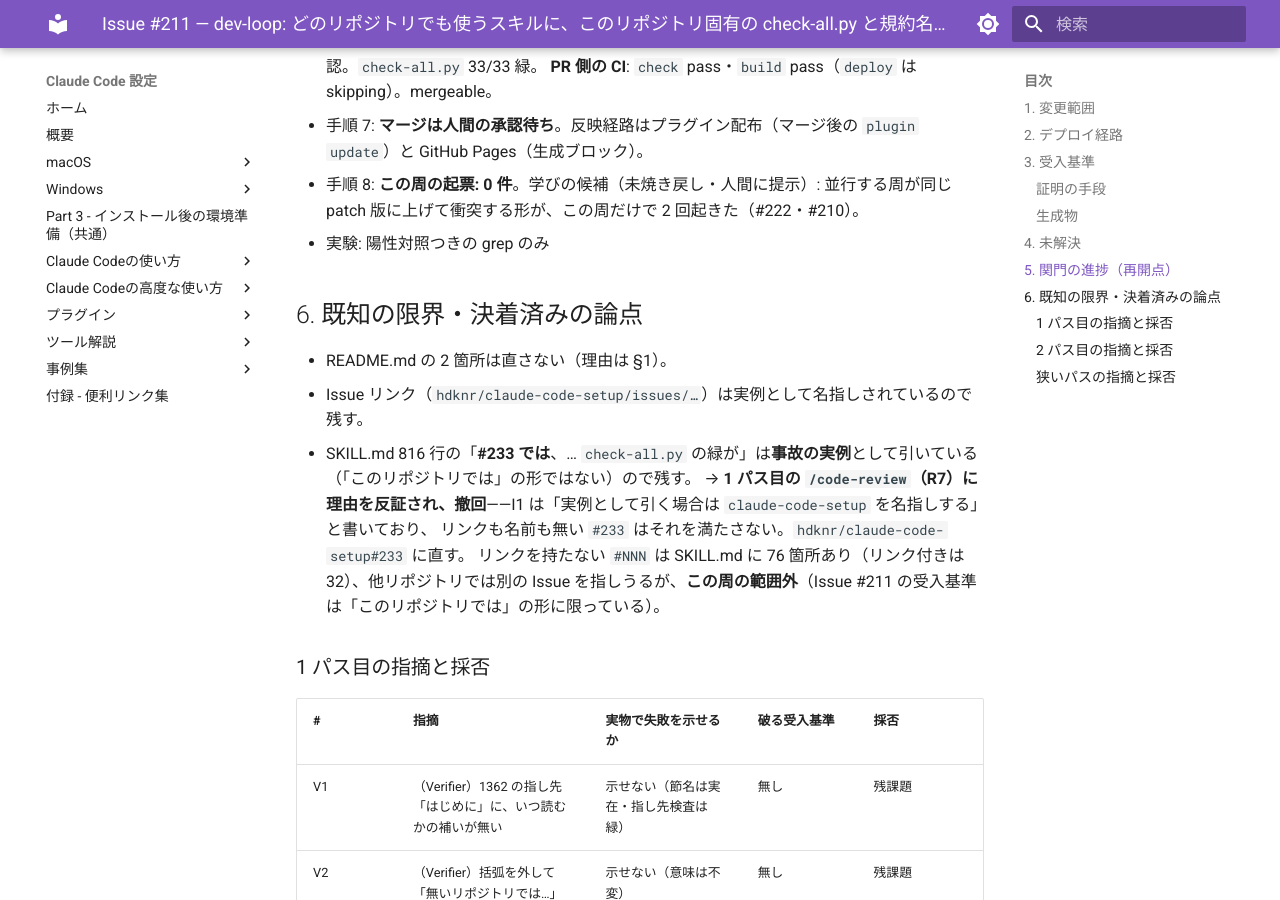
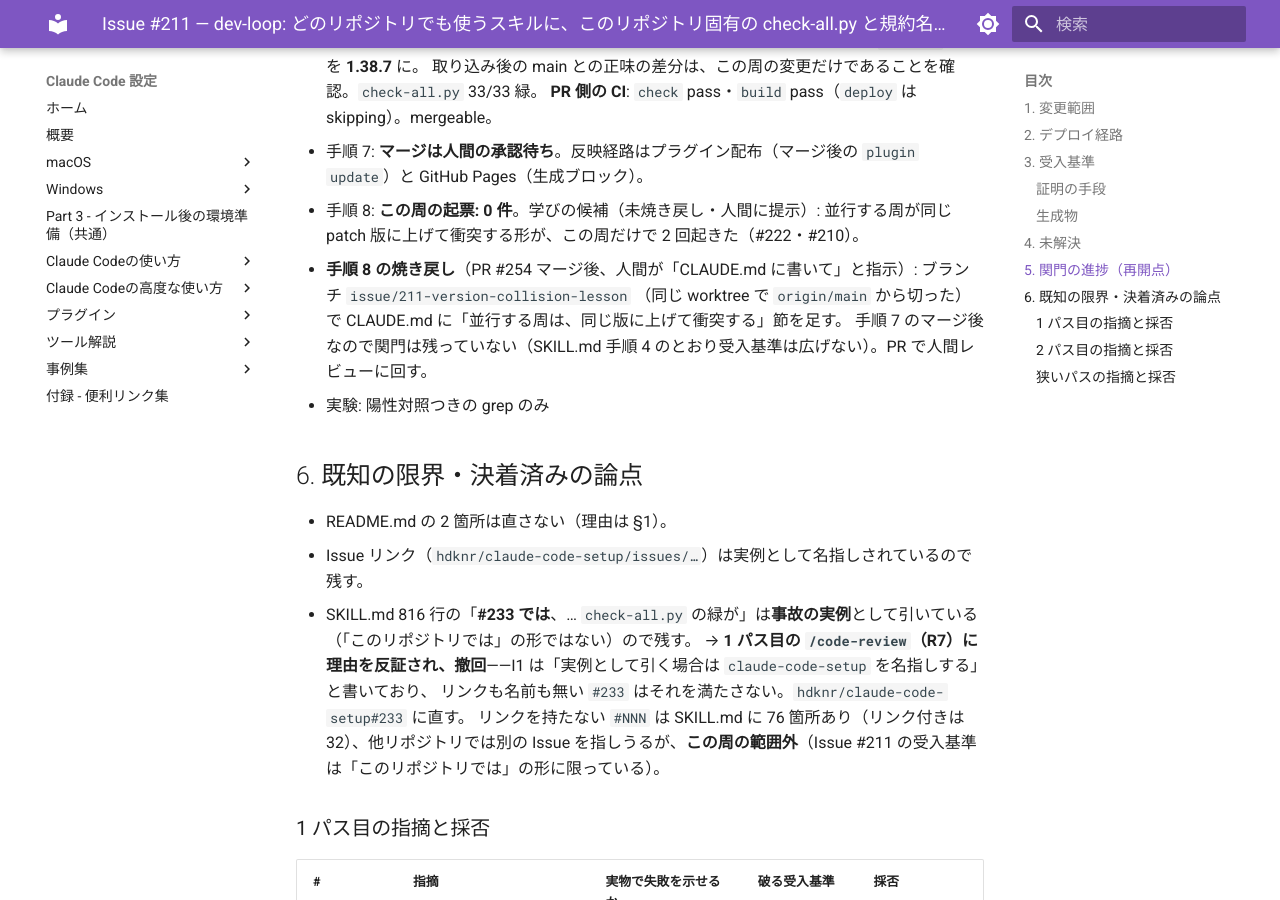
Before and after one commit to hdknr/claude-code-setup, an MkDocs documentation site: the page built from docs/plans/issue-211.md, in a window 1280 px wide and 900 px high, scrolled down 3881 px. Built offline with MkDocs 1.6.1 and Material for MkDocs 9.7.7, drawn with Linux system fonts in a browser that asks for light colours; some of the changed text lies outside the part shown.

Commit message:
docs(CLAUDE.md): 並行する周が同じ版に上げて衝突したときの取り込み手順を書く（#211 の焼き戻し）
#211 の周で、main が #222・#210 で同じ patch 版に先に到達した形が 2 回起きた。
同じ値への bump は衝突せず自動マージされ、版が据え置きの状態になる。
2 回目は PR が CONFLICTING で CI が 1 本も走っていなかった。

Co-Authored-By: Claude Opus 5.5 <noreply@anthropic.com>

```diff
--- a/docs/plans/issue-211.md
+++ b/docs/plans/issue-211.md
@@ -10,10 +10,11 @@
 - `.claude-plugin/marketplace.json` — dev-loop の version
 - `docs/plugins/dev-loop-design.md` — §8.2 の生成ブロック（`skill-metrics.py` が書き直す場合のみ）
 - `docs/plans/issue-211.md` — この計画ファイル
+- `CLAUDE.md` — **手順 8 の焼き戻し**（PR #254 のマージ後、人間の指示で広げた）。「並行する周は、同じ版に上げて衝突する」節を足す。
+  既存の「歯止めは毎回全部回す」節（I2 の根拠）は触らない
 
 触らない:
 
-- `CLAUDE.md` — 既に「歯止めは毎回全部回す」節で `python3 scripts/check-all.py` を名指ししている（受入基準 I2 はこの記述で満たされる）
 - `plugins/dev-loop/README.md` — 99 行の「このリポジトリ」は**インストール先**のスコープの説明（汎用）、155 行は直前で clone した `claude-code-setup` を指す（配布元の README なので正しい対象）
 - `#110` などの Issue リンク — URL が `hdknr/claude-code-setup` を名指ししており、実例と分かる形になっている
 - 他プラグイン（Issue の範囲外）
@@ -101,6 +102,9 @@ grep は「このリポジトリ／本リポジトリ／当リポジトリ／che
   **PR 側の CI**: `check` pass・`build` pass（`deploy` は skipping）。mergeable。
 - 手順 7: **マージは人間の承認待ち**。反映経路はプラグイン配布（マージ後の `plugin update`）と GitHub Pages（生成ブロック）。
 - 手順 8: **この周の起票: 0 件**。学びの候補（未焼き戻し・人間に提示）: 並行する周が同じ patch 版に上げて衝突する形が、この周だけで 2 回起きた（#222・#210）。
+- **手順 8 の焼き戻し**（PR #254 マージ後、人間が「CLAUDE.md に書いて」と指示）: ブランチ `issue/211-version-collision-lesson`
+  （同じ worktree で `origin/main` から切った）で CLAUDE.md に「並行する周は、同じ版に上げて衝突する」節を足す。
+  手順 7 のマージ後なので関門は残っていない（SKILL.md 手順 4 のとおり受入基準は広げない）。PR で人間レビューに回す。
 - 実験: 陽性対照つきの grep のみ
 
 ## 6. 既知の限界・決着済みの論点
```
Also changed, not shown: CLAUDE.md (+23 -0 lines).
